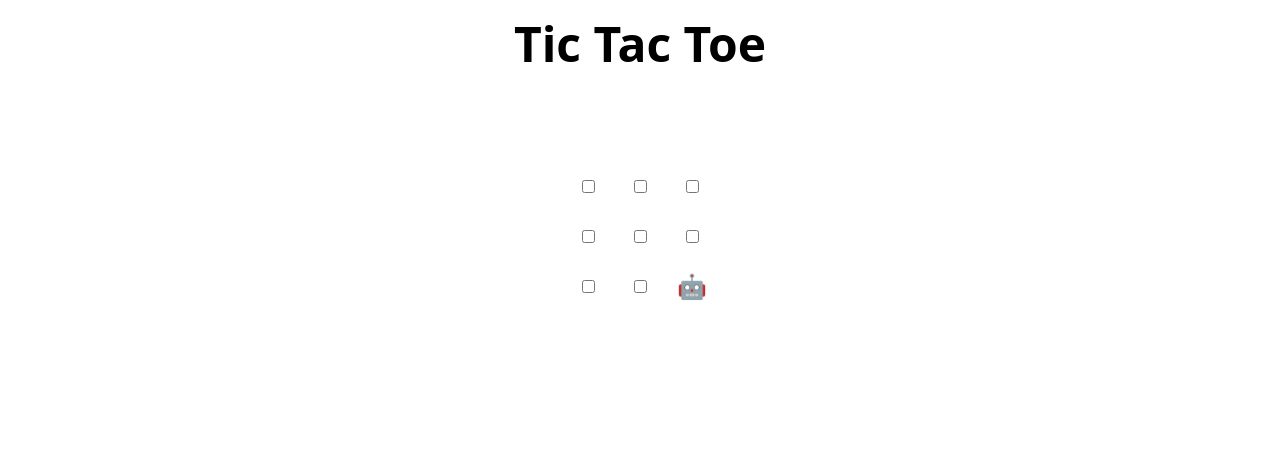
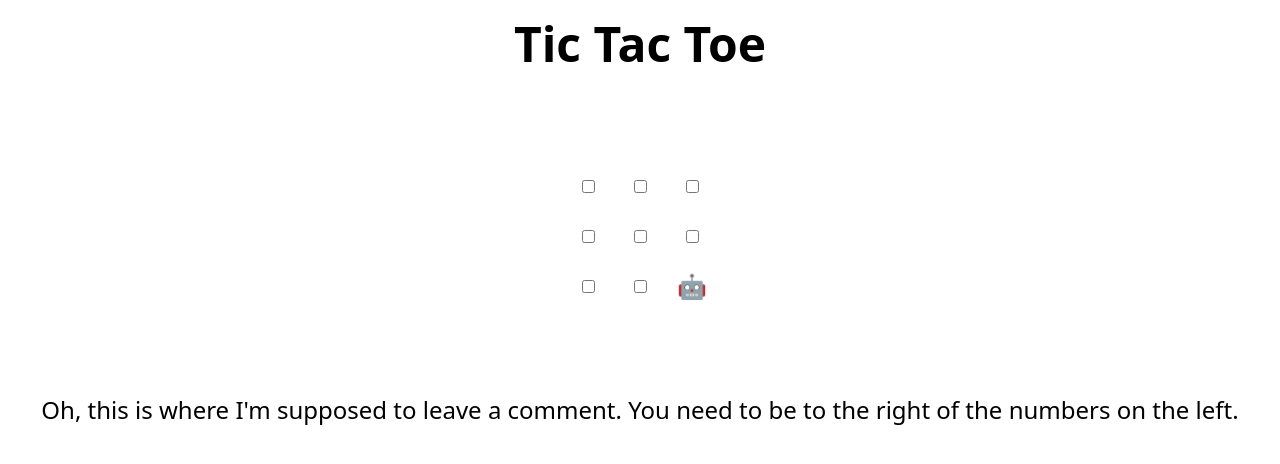
Before and after one commit to hladd16/skills-review-pull-requests, a plain HTML site: page index.html in a window 1280 px wide. Drawn offline with Linux system fonts and the light colour scheme.

Commit message:
Update index.html
Updating code with commit message.

```diff
--- a/index.html
+++ b/index.html
@@ -48,7 +48,7 @@
 </table>
 
 <h2 hidden>Game over, refresh to play again 🧑‍💻 🤖!</h2>
-
+Oh, this is where I'm supposed to leave a comment. You need to be to the right of the numbers on the left.
 <script>
   // Initialization
   const boxes = Array.from(document.querySelectorAll("td"));
```
